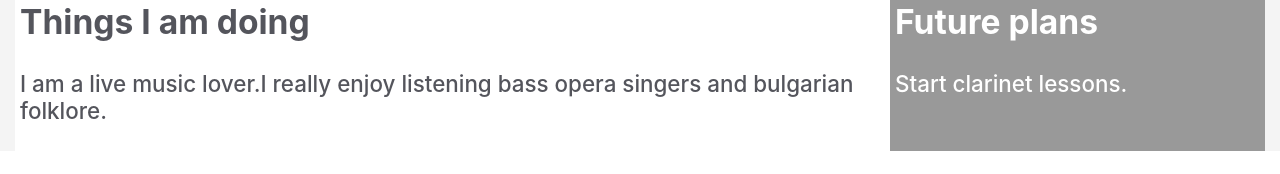
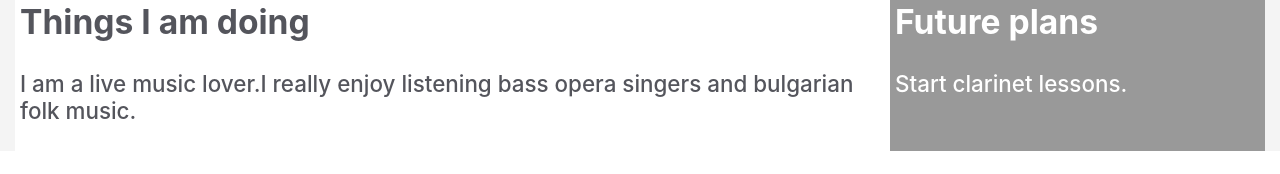
Before and after one commit to gergacio/ggeorge_web_site, a React (Create React App) app: page /about in a window 1280 px wide. Shown: the part 557-731 px from the top of the page. Built offline with nearby package versions, Linux system fonts and the light colour scheme.

Commit message:
update about

```diff
--- a/src/components/About.js
+++ b/src/components/About.js
@@ -111,7 +111,7 @@ const About = () => (
             <HobbyDiv>
             <h2>Things I am doing</h2>
             <p>
-               I am a live music lover.I really enjoy listening bass opera singers and bulgarian folklore.
+               I am a live music lover.I really enjoy listening bass opera singers and bulgarian folk music.
             </p>
 
             </HobbyDiv>
```
